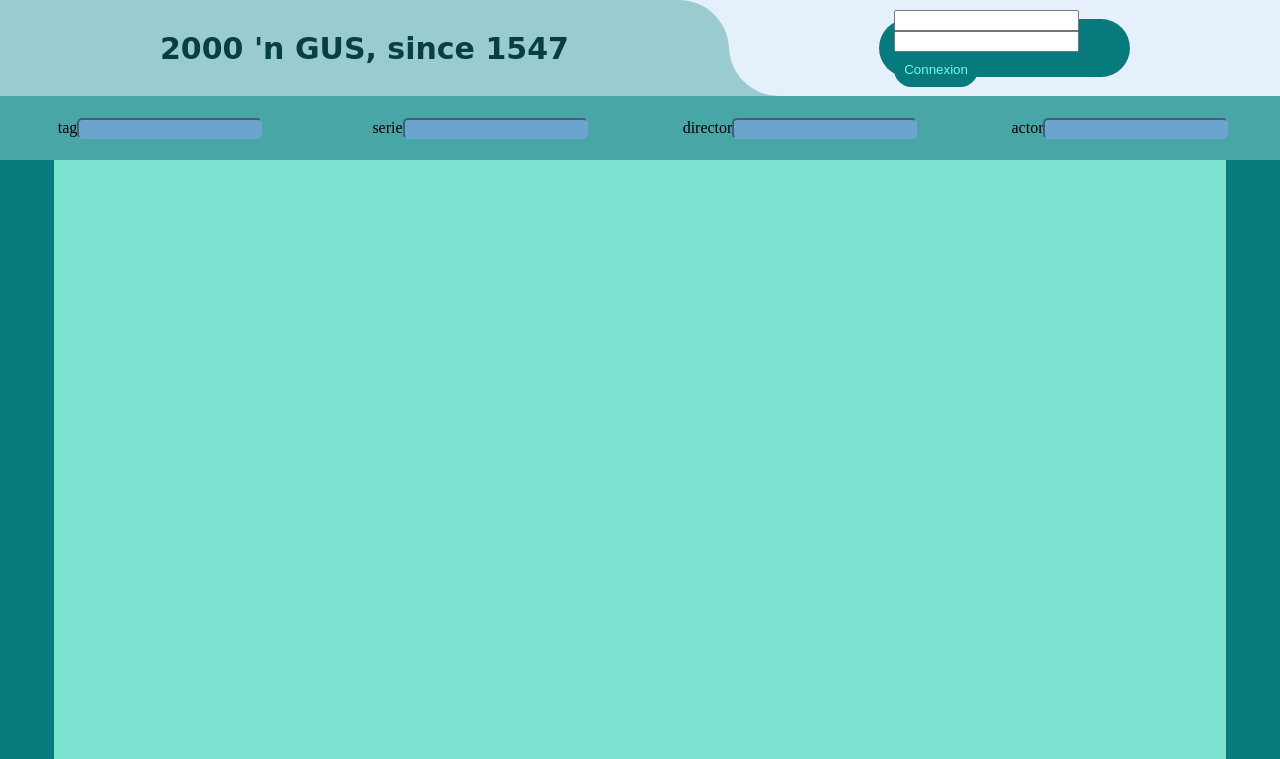
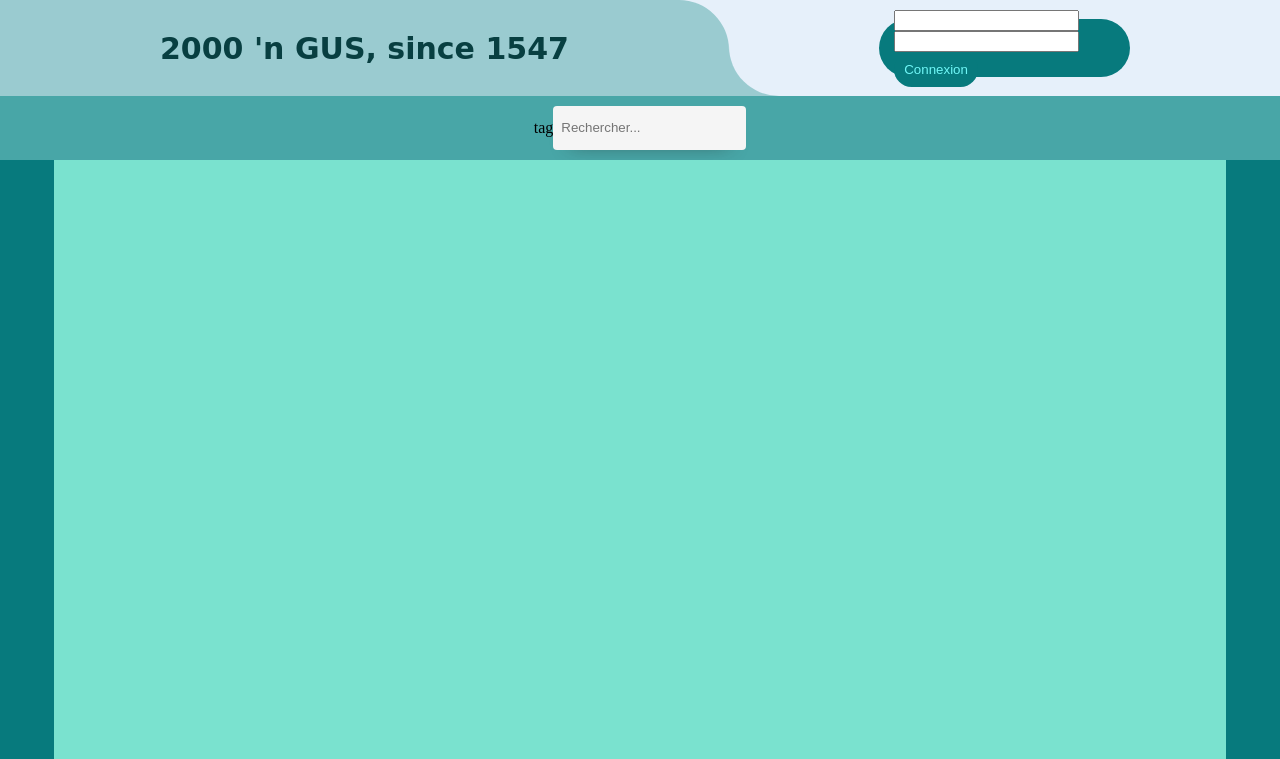
Before and after one commit to UrToBad/TV-SHOWS, a PHP site: page / in a window 1280 px wide. Shown: the top 759 px of the page. Run offline with PHP 8.4, Linux system fonts and the light colour scheme; data that the repository does not hold is empty.

Commit message:
search improvement

```diff
--- a/style/searchbar.css
+++ b/style/searchbar.css
@@ -8,7 +8,6 @@
     height: 40%;
 
     background-color: #48A6A7;
-
 }
 
 .search_item {
@@ -25,3 +24,24 @@
     border-color: #69a5cc;
     background-color: #69a5cc;
 }
+.search_input {
+    max-width: 190px;
+    background-color: #f5f5f5;
+    color: #242424;
+    padding: .15rem .5rem;
+    min-height: 40px;
+    border-radius: 4px;
+    outline: none;
+    border: none;
+    line-height: 1.15;
+    box-shadow: 0px 10px 20px -18px;
+  }
+
+.search_input:focus {
+    border-bottom: 2px solid #5b5fc7;
+    border-radius: 4px 4px 2px 2px;
+  }
+
+.search_input:hover {
+    outline: 1px solid lightgrey;
+  }
--- a/template/Searchbar.php
+++ b/template/Searchbar.php
@@ -5,10 +5,7 @@ class Searchbar
     { ?>
         <link rel="stylesheet" href="style/searchbar.css">
         <div id="searchbar">
-            <div class="search_item">tag<input type="text" id="search_tag" class="search_input"></div>
-            <div class="search_item">serie<input type="text" id="search_ser" class="search_input"></div>
-            <div class="search_item">director<input type="text" id="search_rea" class="search_input"></div>
-            <div class="search_item">actor<input type="text" id="search_act" class="search_input"></div>
+            <div class="search_item">tag<input type="text" id="search_tag" class="search_input" placeholder="Rechercher..."></div>
         </div>
         <?php
     }
```
